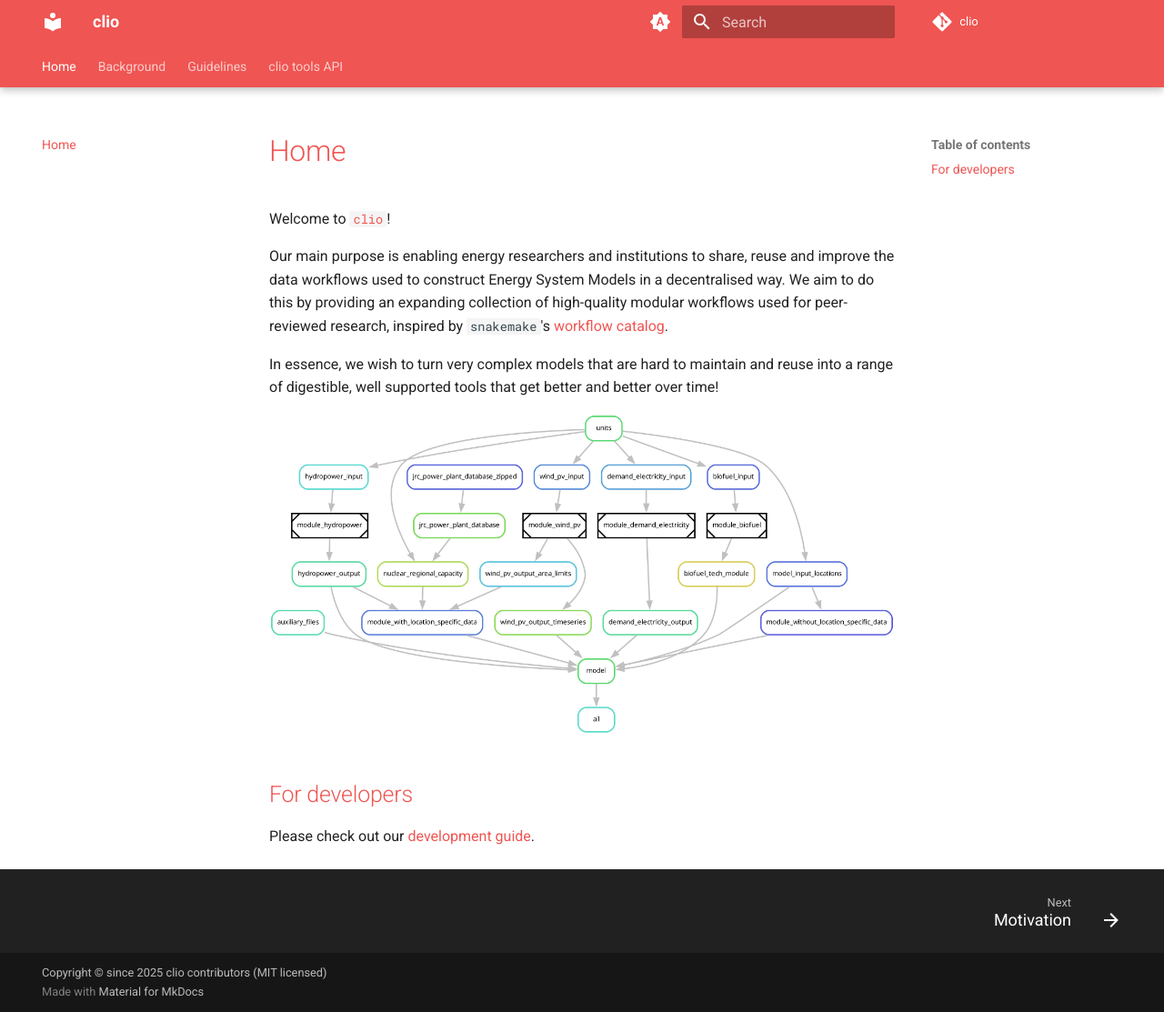
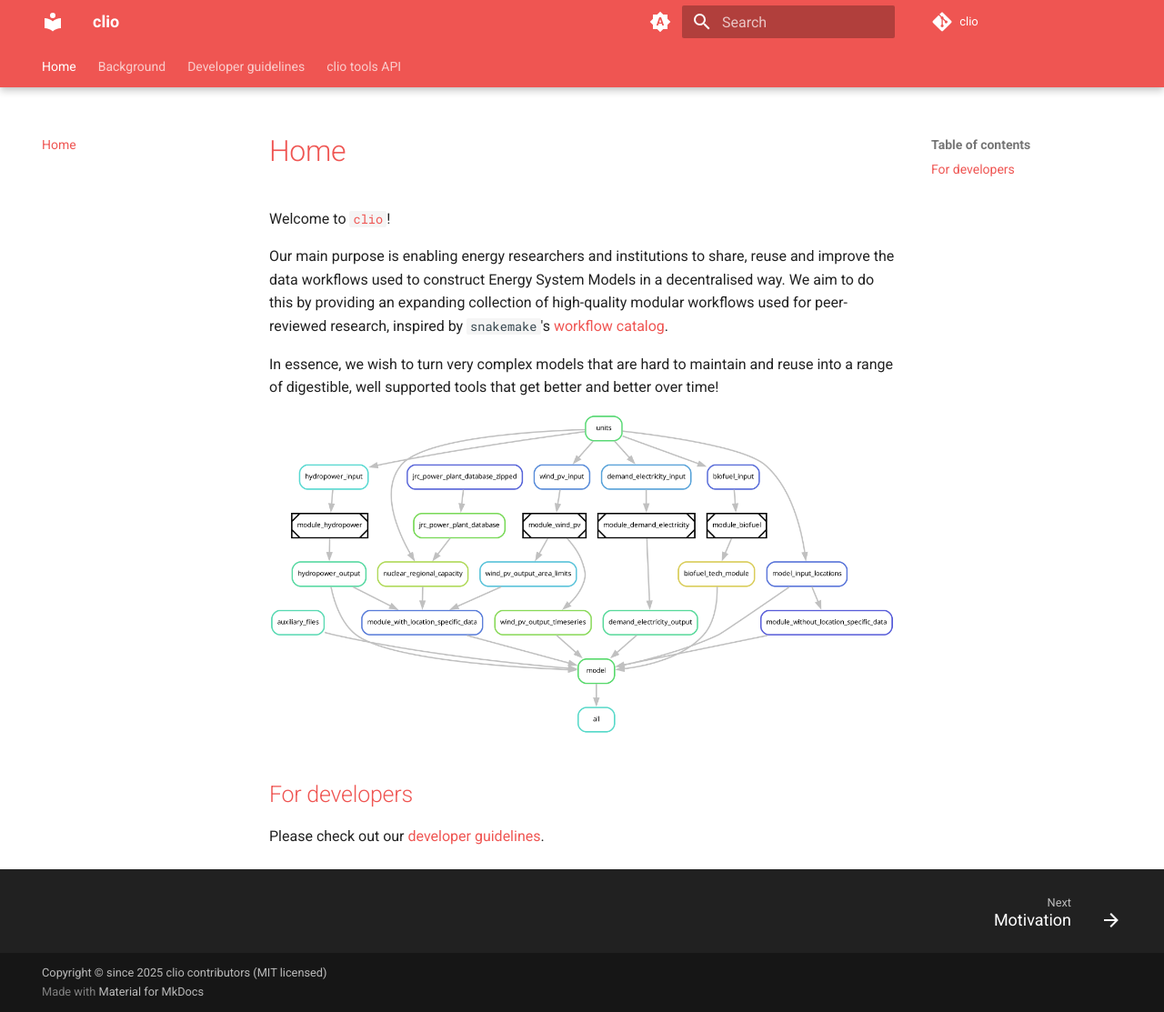
Before and after one commit to calliope-project/clio, an MkDocs documentation site: the page built from docs/index.md, in a window 1280 px wide and 1113 px high. Shown: the whole window at 91% size. Built offline with MkDocs 1.6.1 and Material for MkDocs 9.7.7, drawn with Linux system fonts in a browser that asks for light colours; comment, search, counter and statistics services are not loaded.

Commit message:
Rename chapter to developer guidelines

```diff
--- a/docs/index.md
+++ b/docs/index.md
@@ -11,4 +11,4 @@ In essence, we wish to turn very complex models that are hard to maintain and re
 
 ## For developers
 
-Please check out our [development guide](./Guidelines/getting_started.md).
+Please check out our [developer guidelines](./Developer_guidelines/getting_started.md).
```
Also changed, not shown: docs/Developer_guidelines/getting_started.md (renamed from docs/Guidelines/getting_started.md), docs/Developer_guidelines/requirements.md (renamed from docs/Guidelines/requirements.md), docs/Developer_guidelines/templates.md (renamed from docs/Guidelines/templates.md).
